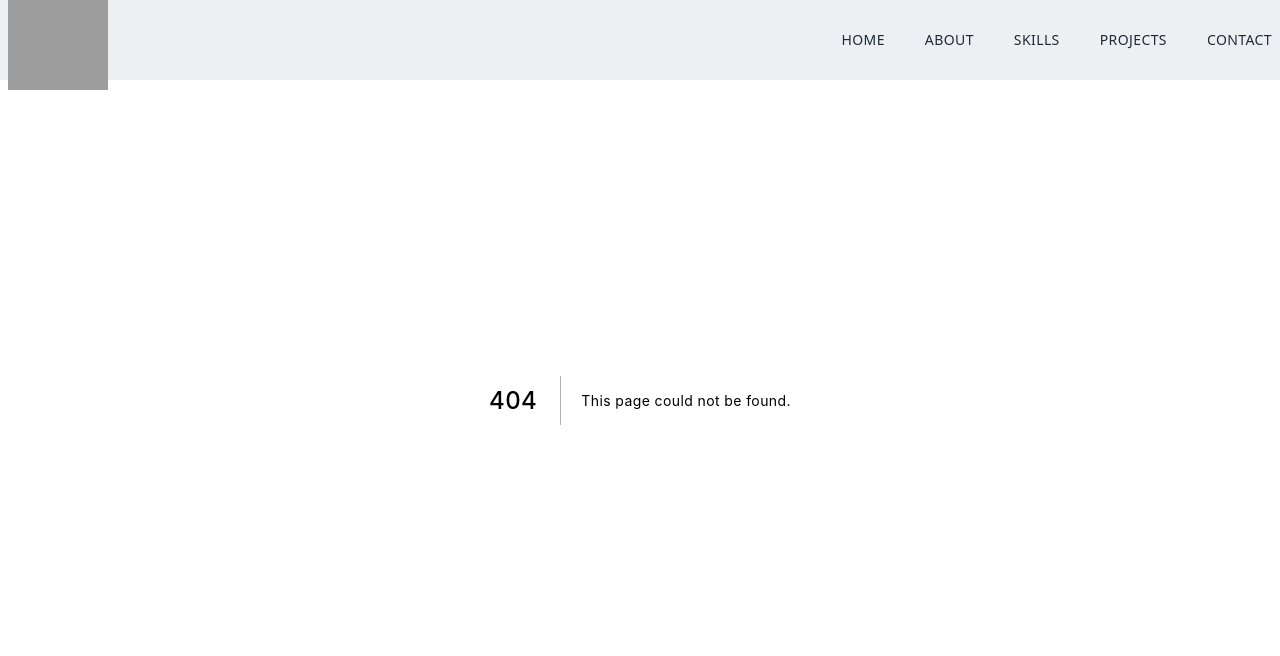
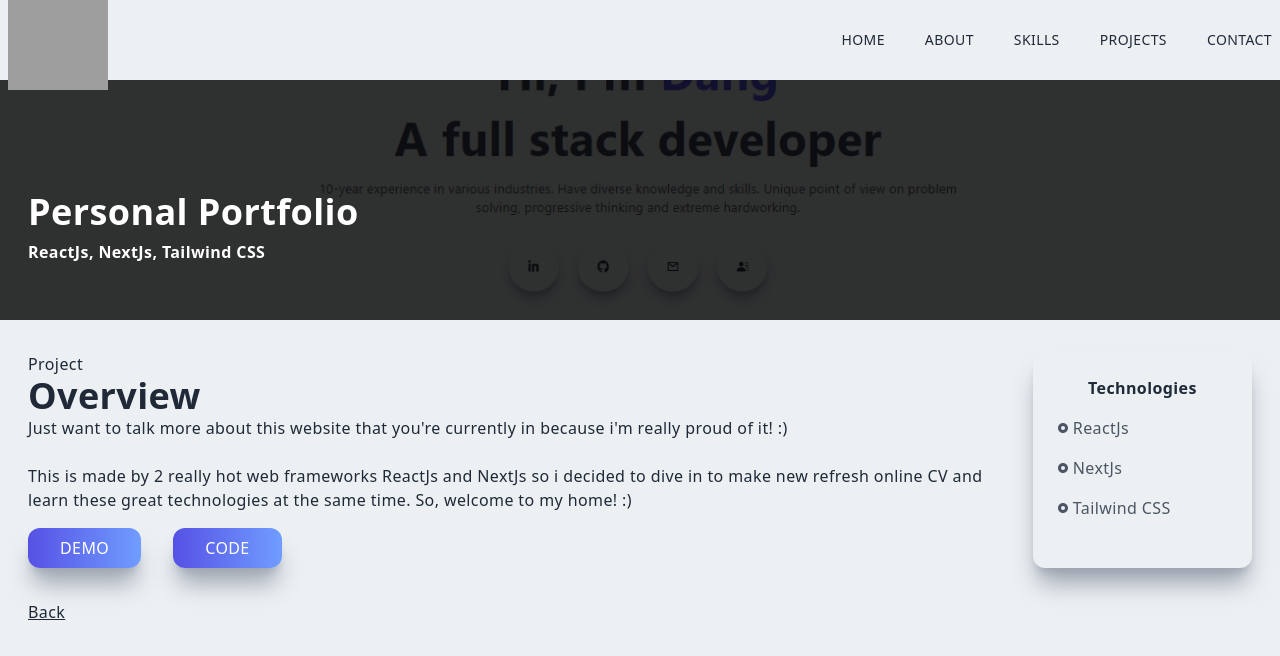
Before and after one commit to dang-ng/portfolio, a Next.js app: page /portfolio in a window 1280 px wide. Before the commit this address had no page. Shown: the top 656 px of the page. Built offline with nearby package versions, Linux system fonts and the light colour scheme; grey boxes are pictures that could not be loaded.

Commit message:
add new portfolio project

```diff
--- a/components/Projects.jsx
+++ b/components/Projects.jsx
@@ -2,7 +2,7 @@
 import Link from 'next/link'
 import Image from 'next/image'
 import UrlShortener from "../public/assets/projects/url-shortener.png";
-import CryptoImg from '../public/assets/projects/crypto.jpg'
+import Portfolio from '../public/assets/projects/portfolio.png'
 import NetflixIgm from '../public/assets/projects/netflix.jpg'
 import TwitchIgm from '../public/assets/projects/twitch.jpg'
 import ProjectItems from './ProjectItems'
@@ -23,10 +23,10 @@
             technologies="Python, Flask, HTML, Bootstrap"
           />
           <ProjectItems
-            title="Crypto App"
-            backgroundImg={CryptoImg}
-            projectUrl="/property"
-            technologies="Python, Flask, HTML, Bootstrap"
+            title="Personal Portfolio"
+            backgroundImg={Portfolio}
+            projectUrl="/portfolio"
+            technologies="ReactJs, NextJs, Tailwind CSS"
           />
           <ProjectItems
             title="Property Finder"
--- /dev/null
+++ b/pages/portfolio.jsx
@@ -0,0 +1,74 @@
+import Image from 'next/image';
+import Link from 'next/link';
+import React from 'react'
+import Portfolio from "../public/assets/projects/portfolio.png";
+import { RiRadioButtonFill } from 'react-icons/ri'
+
+const urlShortener = () => {
+  return (
+    <div className="w-full">
+      <div className="w-screen h-[30vh] lg:h-[40vh] relative">
+        <div className="absolute top-0 left-0 w-full h-[30vh] lg:h-[40vh] bg-black/80 z-10" />
+        <Image
+          className="absolute z-1"
+          layout="fill"
+          objectFit="cover"
+          src={Portfolio}
+          alt="/"
+        />
+        <div className="absolute top-[70%] max-w-[1240px] w-full left-[50%] right-[50%] translate-x-[-50%] translate-y-[-50%] text-white z-10 p-2">
+          <h2 className="py-2">Personal Portfolio</h2>
+          <h3>ReactJs, NextJs, Tailwind CSS</h3>
+        </div>
+      </div>
+
+      <div className="max-w-[1240px] mx-auto p-2 grid md:grid-cols-5 gap-8 pt-8">
+        <div className="col-span-4">
+          <p>Project</p>
+          <h2>Overview</h2>
+          <p>
+            Just want to talk more about this website that you're currently in because i'm really proud of it! :)
+          </p>
+          <br />
+          <p>
+            This is made by 2 really hot web frameworks ReactJs and NextJs so i decided to dive in to make new refresh online CV and learn these great technologies at the same time. So, welcome to my home! :)
+          </p>
+          <button className="px-8 py-2 mt-4 mr-8">
+            <a target="_blank" href="https://youtu.be/n9oz_E9DIsM">
+              Demo
+            </a>
+          </button>
+          <button className="px-8 py-2 mt-4">
+            <a target="_blank" href="https://github.com/derek089/url-shortener">
+              Code
+            </a>
+          </button>
+        </div>
+        <div className="col-span-4 md:col-span-1 shadow-xl shadow-gray-400 rounded-xl p-4">
+          <div className="p-2">
+            <p className="text-center font-bold pb-2">Technologies</p>
+            <div className="grid grid-cols-3 md:grid-cols-1">
+              <p className="text-gray-600 py-2 flex items-center">
+                <RiRadioButtonFill className="pr-1" />
+                ReactJs
+              </p>
+              <p className="text-gray-600 py-2 flex items-center">
+                <RiRadioButtonFill className="pr-1" />
+                NextJs
+              </p>
+              <p className="text-gray-600 py-2 flex items-center">
+                <RiRadioButtonFill className="pr-1" />
+                Tailwind CSS
+              </p>
+            </div>
+          </div>
+        </div>
+        <Link href="/#projects">
+          <p className="underline cursor-pointer">Back</p>
+        </Link>
+      </div>
+    </div>
+  );
+}
+
+export default urlShortener
```
Also changed, not shown: public/assets/projects/portfolio.png (added).
